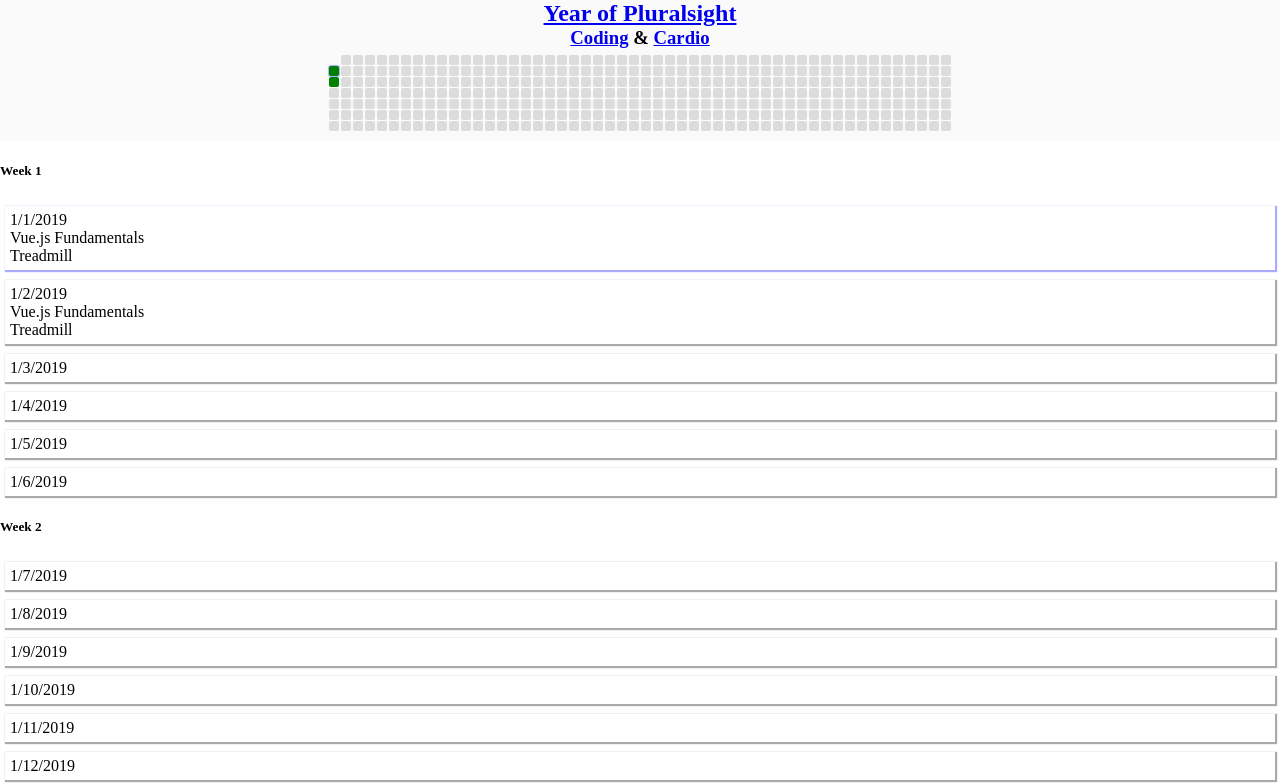
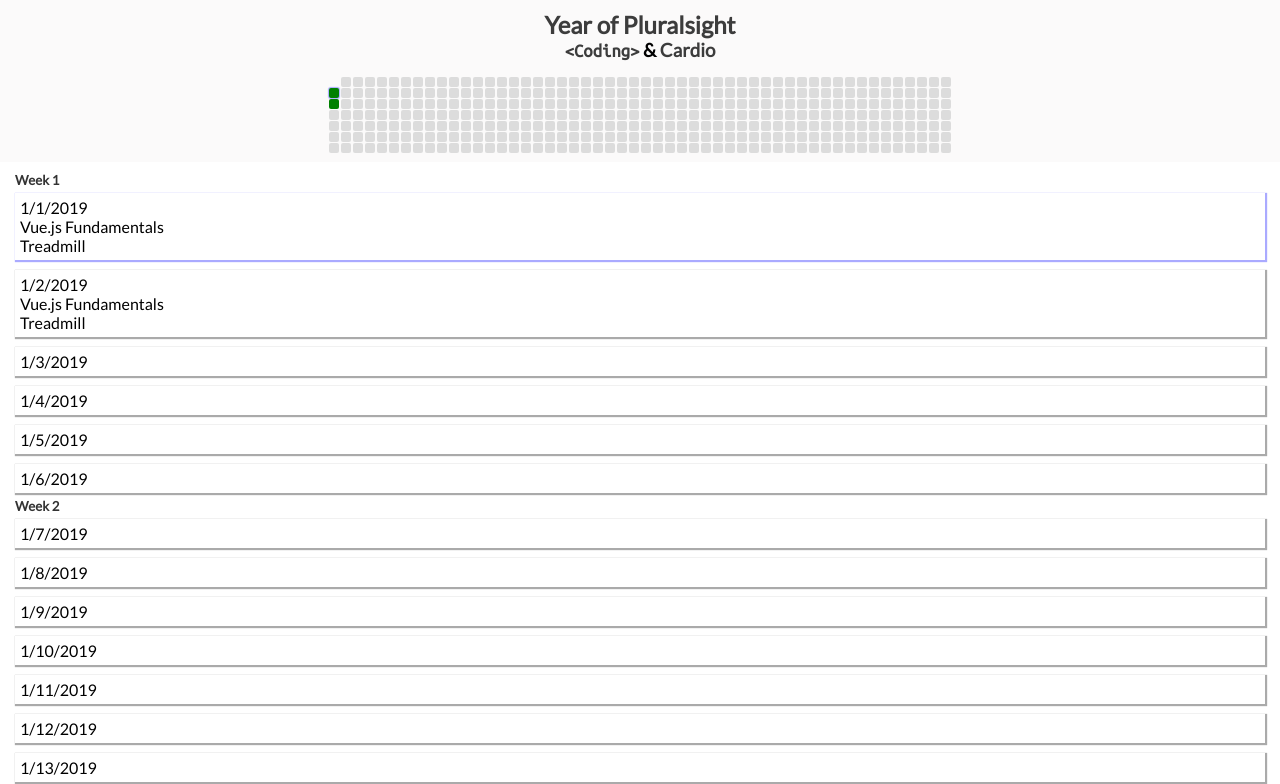
Before and after one commit to KyleMit/YearOfPluralsight, a plain HTML site: page index.html in a window 1280 px wide. Shown: the top 784 px of the page. Drawn offline with nearby package versions, Linux system fonts and the light colour scheme.

Commit message:
update header style,  prevent fouc with grid cell, add fonts

```diff
--- a/index.html
+++ b/index.html
@@ -7,7 +7,8 @@
     <title>Year of Pluralsight</title>
 
     <!-- CSS -->
-   <link rel="stylesheet" href="style.css?v=1">
+    <link href="https://fonts.googleapis.com/css?family=Lato|Ubuntu+Mono" rel="stylesheet">
+    <link rel="stylesheet" href="style.css?v=1">
 
 </head>
 
@@ -19,15 +20,16 @@
                 <a href="index.html"> Year of Pluralsight</a>
             </h2>
             <h3>
-                <a href="https://app.pluralsight.com/profile/kyle-mitofsky">Coding</a> &
-                <a href="https://www.strava.com/athletes/15675073">Cardio</a>
+                <a href="https://app.pluralsight.com/profile/kyle-mitofsky" class="header-coding">&lt;Coding&gt;</a> &
+                <a href="https://www.strava.com/athletes/15675073" class="header-cardio">Cardio</a>
             </h3>
         </div>
         <div class="grid">
             <div v-for="week in byWeek" class="column">
                 <a v-for="log in week"
                     class="cell" :class="{completed: log.minutes}"
-                    :href="'#' + log.date">
+                    :href="'#' + log.date"
+                    v-cloak>
             </a>
             </div>
         </div>
--- a/script.js
+++ b/script.js
@@ -83,9 +83,10 @@ var app = new Vue({
     methods: {},
     mounted: function () {
         this.$nextTick(function () {
-          // Code that will run only after the
-          // entire view has been rendered
-          window.location.hash = (new Date()).toLocaleDateString();
+          // if there's not a hash, default to today
+          if (window.locaation.hash) {
+            window.location.hash = (new Date()).toLocaleDateString();
+          }
         })
       }
 });
@@ -130,7 +131,7 @@ window.addEventListener('scroll', function (ev) {
     for (i = 0; i < listItems.length; i++) {
         var el = listItems[i]
         var height = el.getBoundingClientRect().top
-        if (height > 0) {
+        if (height >= -15) {
             topElement = el;
             break;
         }
--- a/style.css
+++ b/style.css
@@ -1,15 +1,24 @@
 
 body {
     margin: 0;
+    font-family: 'Lato', sans-serif;
 }
 .header {
     background: #fbfafa;
+    padding: 10px;
 }
 .header * {
     text-align: center;
     margin: 0;
 }
-
+.header-coding {
+    font-family: 'Ubuntu Mono', monospace;
+}
+.header a,
+.header a:hover {
+    color: #3c3c3c;
+    text-decoration: none;
+}
 
 .grid {
     position: sticky;
@@ -27,7 +36,9 @@ body {
     display: block;
     transition: width .5s ease, height .5s ease;
 }
-
+.grid .cell[v-cloak] {
+    display: none
+}
 
 @media (max-width: 650px) {
     .grid .cell {
@@ -91,6 +102,15 @@ body {
     padding-top: 92px;
 }
 
+.list {
+    padding: 10px;
+}
+
+.list h5 {
+    margin: 0 5px;
+    color: #333333;
+}
+
 .list-item {
     margin:5px;
     padding:5px;
```
Also changed, not shown: 1 other file.
